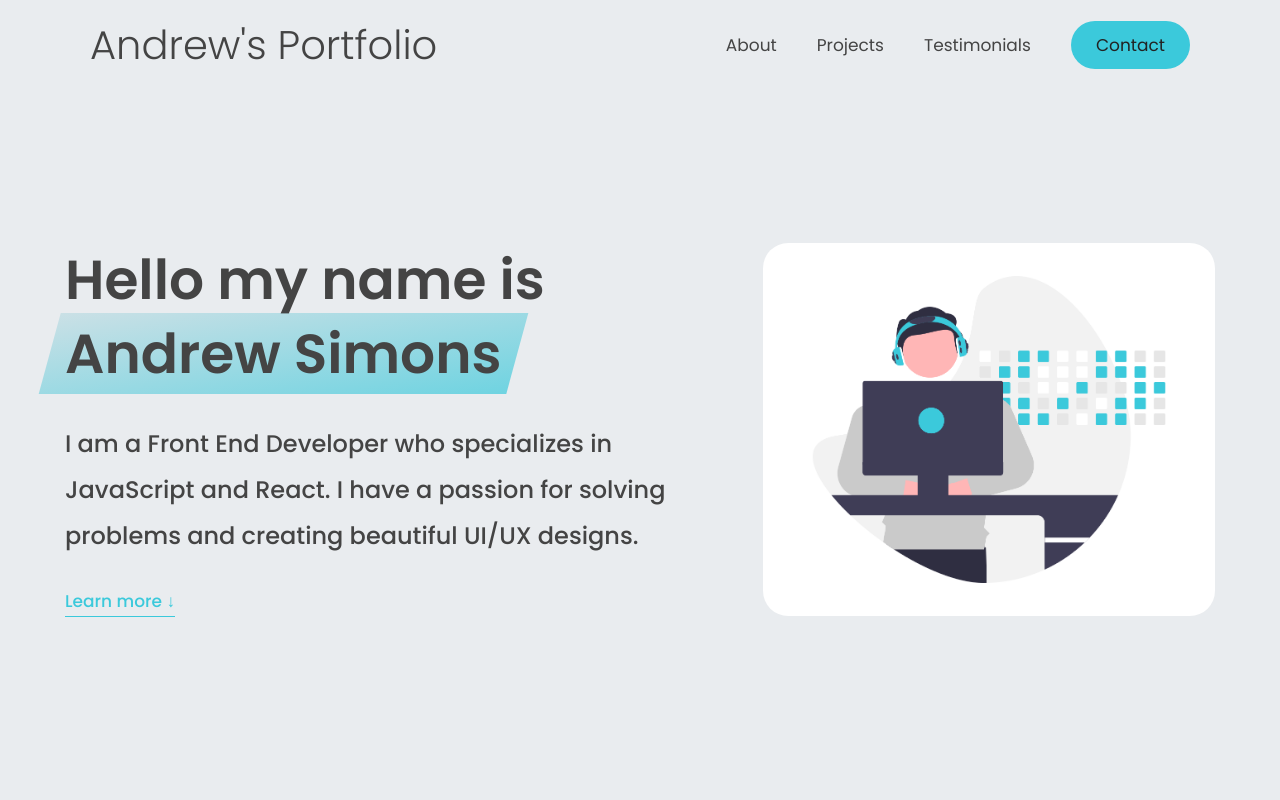
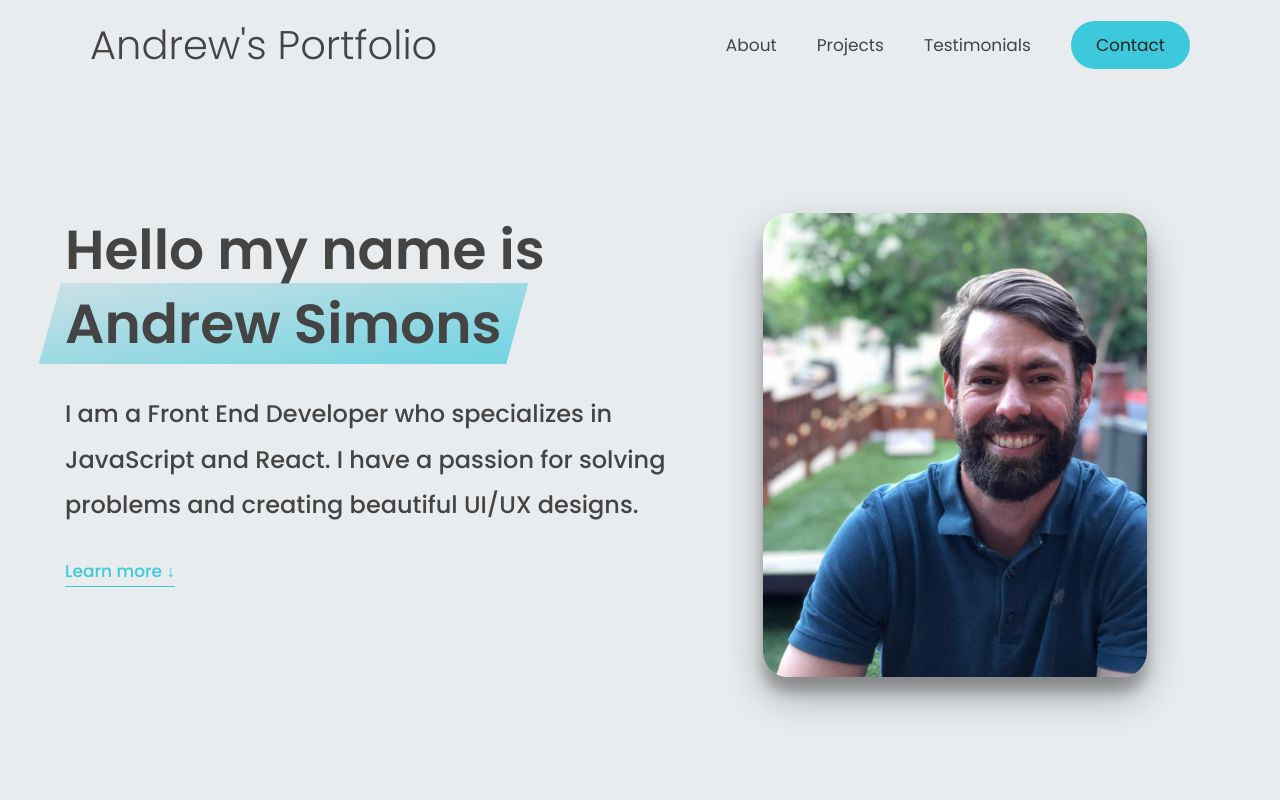
Before and after one commit to AndrewSimons3/AndrewsPortfolio, a plain HTML site: page public/index.html in a window 1280 px wide. Shown: the top 800 px of the page. Drawn offline with Linux system fonts and the light colour scheme.

Commit message:
updated anita bakery

```diff
--- a/public/index.html
+++ b/public/index.html
@@ -51,7 +51,7 @@
 				</h4>
 				<button class="btn--text btn--scroll-to">Learn more &DownArrow;</button>
 				<img
-					src="img/hero.png"
+					src="img/Andrew.jpg"
 					class="header__img"
 					alt="Minimalist bank items"
 				/>
@@ -168,7 +168,7 @@
 						favorite treats and add them to their shopping cart for checkout.
 					</p>
 					<div class="btn-app-container">
-						<a href="https://anita-s-bakery.web.app/">
+						<a href="https://anita-s-bakery-app.web.app/">
 							<button type="button" class="btn projects_app_github">
 								App
 							</button></a
--- a/public/style.css
+++ b/public/style.css
@@ -205,11 +205,11 @@ h4 {
 }
 
 .header__img {
-  width: 100%;
+  width: 85%;
   grid-column: 2 / 3;
   grid-row: 1 / span 4;
   border-radius: 25px;
-  box-shadow:rgba(0, 0, 0, 0.295)
+  box-shadow: rgba(0, 0, 0, 0.3) 0px 19px 38px, rgba(0, 0, 0, 0.22) 0px 15px 12px;
 }
 
 .highlight {
```
Also changed, not shown: public/img/Andrew.jpg (added).
